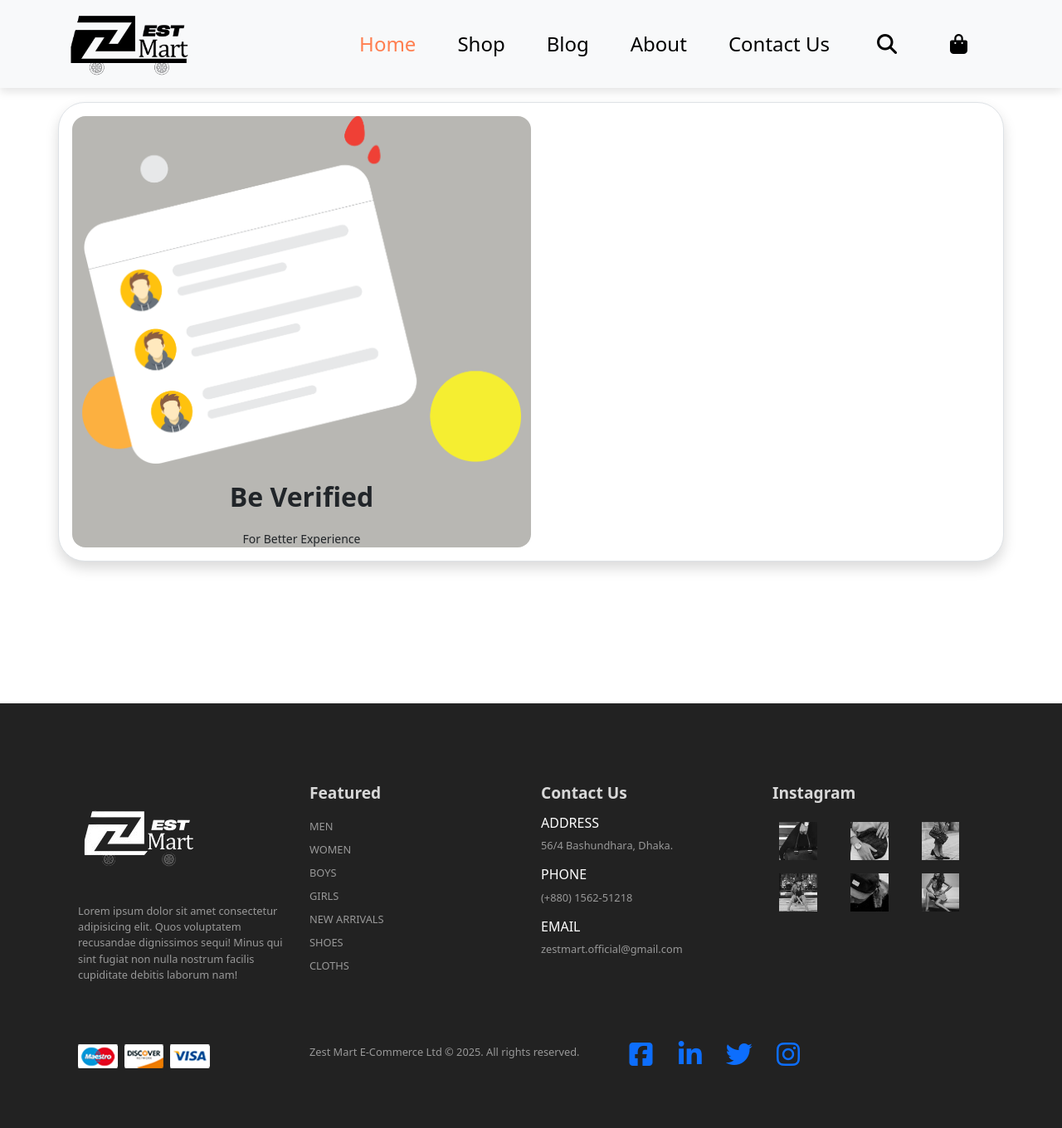
After one commit to Mosta-fizur/Zest-mart, a PHP site: page /login.html in a window 1280 px wide. The commit adds this page. Shown: the whole page at 83% size. Run offline with PHP 8.4, Linux system fonts and the light colour scheme.

Commit message:
continuing login

```diff
--- /dev/null
+++ b/login.html
@@ -0,0 +1,172 @@
+<!-- git add .
+git commit -m "string"
+git push -->
+
+
+<!DOCTYPE html>
+<html lang="en">
+
+<head>
+    <meta charset="UTF-8">
+    <meta name="viewport" content="width=device-width, initial-scale=1.0">
+    <link rel="stylesheet" href="style.css">
+    <link href="https://cdn.jsdelivr.net/npm/bootstrap@5.3.3/dist/css/bootstrap.min.css" rel="stylesheet"
+        integrity="sha384-QWTKZyjpPEjISv5WaRU9OFeRpok6YctnYmDr5pNlyT2bRjXh0JMhjY6hW+ALEwIH" crossorigin="anonymous">
+    <link rel="stylesheet" href="https://cdnjs.cloudflare.com/ajax/libs/font-awesome/6.7.2/css/all.min.css"
+        integrity="sha512-Evv84Mr4kqVGRNSgIGL/F/aIDqQb7xQ2vcrdIwxfjThSH8CSR7PBEakCr51Ck+w+/U6swU2Im1vVX0SVk9ABhg=="
+        crossorigin="anonymous" referrerpolicy="no-referrer" />
+
+    <title>Zest Mart</title>
+
+</head>
+
+<body>
+    <!-- navbar -->
+    <nav class="navbar navbar-expand-lg navbar-light fixed-top bg-body-tertiary">
+        <div class="container">
+            <a class="navbar-brand " href="#"><img src="./image/logo/zestmart-logo.png" height="80rem"></a>
+            <button class="navbar-toggler" type="button" data-bs-toggle="collapse"
+                data-bs-target="#navbarSupportedContent" aria-controls="navbarSupportedContent" aria-expanded="false"
+                aria-label="Toggle navigation">
+                <span><i id="bar" class="fa-solid fa-bars fa-2xl"></i></span>
+            </button>
+            <div class="collapse navbar-collapse" id="navbarSupportedContent">
+                <ul class="navbar-nav ms-auto">
+                    <li class="nav-item">
+                        <a class="nav-link active" aria-current="page" href="#">Home</a>
+                    </li>
+
+                    <li class="nav-item">
+                        <a class="nav-link" aria-current="page" href="shop.html">Shop</a>
+                    </li>
+
+                    <li class="nav-item">
+                        <a class="nav-link" aria-current="page" href="blog.html">Blog</a>
+                    </li>
+
+                    <li class="nav-item">
+                        <a class="nav-link" aria-current="page" href="#">About</a>
+                    </li>
+
+                    <li class="nav-item">
+                        <a class="nav-link " aria-current="page" href="#">Contact Us</a>
+                    </li>
+                    <li class="nav-item">
+                        <a class="nav-link " aria-current="page" href="#"><i class="fa-solid fa-magnifying-glass"></i>
+                        </a>
+                    </li>
+                    <li class="nav-item">
+                        <a class="nav-link " aria-current="page" href="cart.html">
+                            <i class="fa-solid fa-bag-shopping"></i></a>
+                    </li>
+
+
+            </div>
+        </div>
+    </nav>
+
+    <section id="login">
+        <div class="container d-flex justify-content-center align-items-center min-vh-100">
+        <div class="row border rounded-5 p-3 bg-white shadow box-area">
+            <div class="col-md-6 rounded-4 d-flex justify-content-center align-items-center flex-column left-box">
+                <div class="featured-image mb-3">
+                    <img src="./image/login/1.png" class="img-fluid" alt="">
+                </div>
+                <p class=" fs-2 fw-bold">Be Verified</p>
+                <small class=" text-wrap text-center">For Better Experience</small>
+            </div>
+            <div class="col-md-6 right-box">
+
+            </div>
+        </div>
+    </div>
+    </section>
+
+
+
+
+
+    <footer class="mt-5 py-5">
+        <div class="row container mx-auto pt-5">
+            <div class="footer-one col-lg-3 col-md-3 col-12">
+                <img src="./image/logo/O-removebg-preview.png" alt="">
+                <p>Lorem ipsum dolor sit amet consectetur adipisicing elit. Quos voluptatem recusandae dignissimos
+                    sequi! Minus
+                    qui sint fugiat non nulla nostrum facilis cupiditate debitis laborum nam!</p>
+
+            </div>
+            <div class="footer-one col-lg-3 col-md-3 col-12 mb-3">
+                <h5 class="
+            pb-2">Featured</h5>
+                <ul class="text-uppercase list-unstyled">
+                    <li><a class="text-decoration-none" href="#">Men</a></li>
+                    <li><a class="text-decoration-none" href="#">Women</a></li>
+                    <li><a class="text-decoration-none" href="#">Boys</a></li>
+                    <li><a class="text-decoration-none" href="#">Girls</a></li>
+                    <li><a class="text-decoration-none" href="#">New Arrivals</a></li>
+                    <li><a class="text-decoration-none" href="#">Shoes</a></li>
+                    <li><a class="text-decoration-none" href="#">Cloths</a></li>
+                </ul>
+            </div>
+            <div class="footer-one col-lg-3 col-md-3 col-12 mb-3">
+                <h5 class="
+            pb-2">Contact Us</h5>
+                <div>
+                    <h6 class="text-uppercase">
+                        Address
+                    </h6>
+                    <p>56/4 Bashundhara, Dhaka.</p>
+                </div>
+                <div>
+                    <h6 class="text-uppercase">
+                        Phone
+                    </h6>
+                    <p>(+880) 1562-51218</p>
+                </div>
+                <div>
+                    <h6 class="text-uppercase">
+                        Email
+                    </h6>
+                    <p>zestmart.official@gmail.com</p>
+                </div>
+            </div>
+            <div class="footer-one col-lg-3 col-md-3 col-12">
+                <h5 class="
+            pb-2">Instagram</h5>
+                <div class="row ">
+                    <img class="img-fluid w-25 h-100 m-2" src="./image/insta/2.jpg" alt="">
+                    <img class="img-fluid w-25 h-100 m-2" src="./image/insta/1.jpg" alt="">
+                    <img class="img-fluid w-25 h-100 m-2" src="./image/insta/3.jpg" alt="">
+                    <img class="img-fluid w-25 h-100 m-2" src="./image/insta/4.jpg" alt="">
+                    <img class="img-fluid w-25 h-100 m-2" src="./image/insta/5.jpg" alt="">
+                    <img class="img-fluid w-25 h-100 m-2" src="./image/insta/6.jpg" alt="">
+                </div>
+            </div>
+        </div>
+        <div class="copyright mt-5">
+            <div class="row container mx-auto">
+                <div class="col-lg-3 col-md-6 col-12 mb-4">
+                    <img src="./image/payment/payment.png" alt="">
+                </div>
+                <div class="col-lg-4 col-md-6 col-12 text-wrap mb-2">
+                    <p>
+                        Zest Mart E-Commerce Ltd © 2025. All rights reserved.
+                    </p>
+                </div>
+                <div class="col-lg-3 col-md-6 col-12">
+                    <a href="#"><i class="fa-brands fa-square-facebook fa-2xl"></i></a>
+                    <a href="#"><i class="fa-brands fa-linkedin-in fa-2xl"></i></a>
+                    <a href="#"><i class="fa-brands fa-twitter fa-2xl"></i></a>
+                    <a href="3"><i class="fa-brands fa-instagram fa-2xl"></i></a>
+
+                </div>
+            </div>
+        </div>
+    </footer>
+
+    <script src="https://cdn.jsdelivr.net/npm/bootstrap@5.3.3/dist/js/bootstrap.bundle.min.js"
+        integrity="sha384-YvpcrYf0tY3lHB60NNkmXc5s9fDVZLESaAA55NDzOxhy9GkcIdslK1eN7N6jIeHz"
+        crossorigin="anonymous"></script>
+</body>
+
+</html>
--- a/style.css
+++ b/style.css
@@ -447,3 +447,9 @@ margin: 0 12px 20px 0;
 display: flex;
 justify-content: end;
 }
+
+/* login */
+
+#login .left-box{
+    background-color: #b8b7b3;
+}
```
Also changed, not shown: image/login/1.png (added), image/login/google.png (added).
